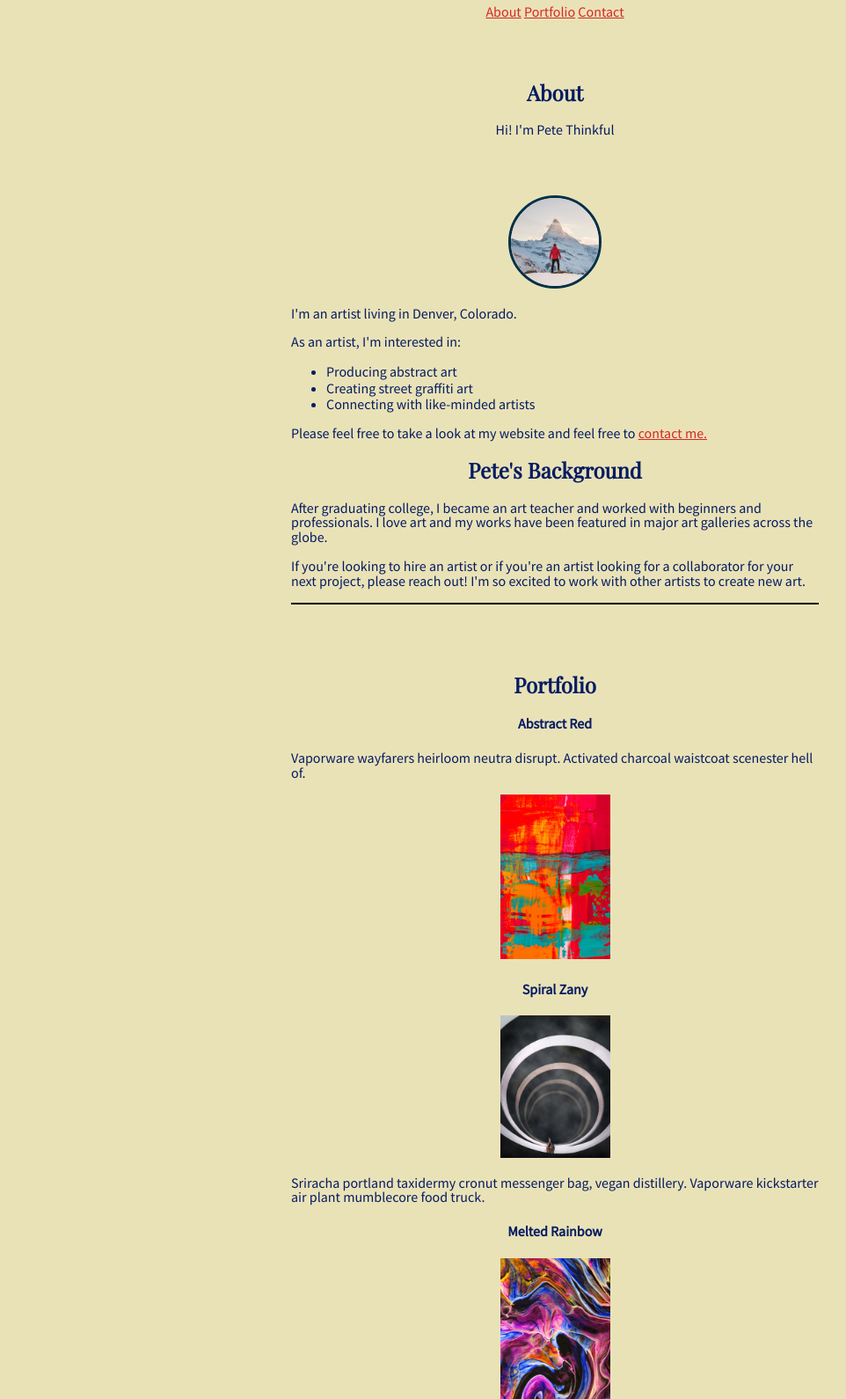
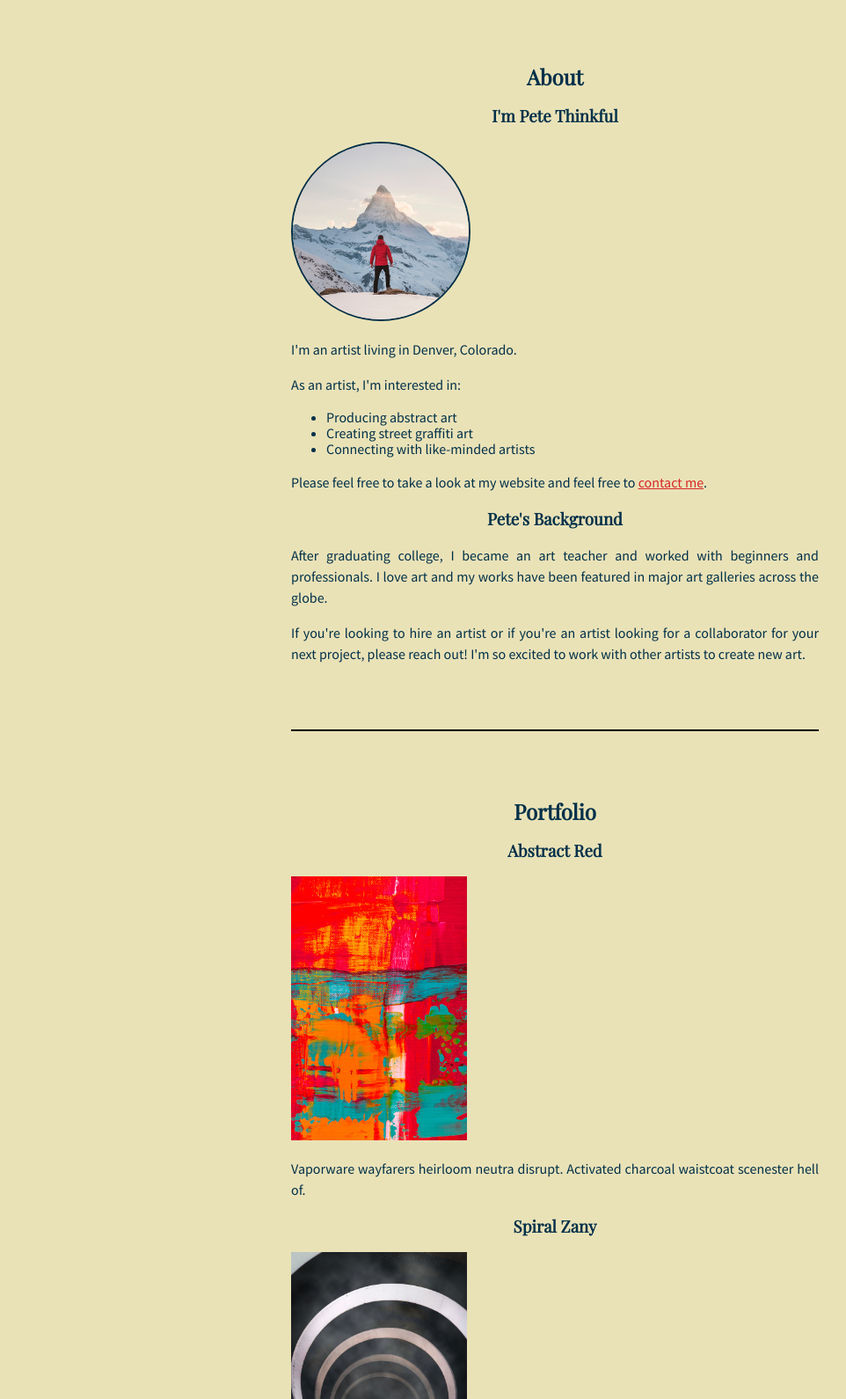
Before and after one commit to JakaylaB/Petes-Thinkful-Portfolio, a plain HTML site: page index.html in a window 1280 px wide. Shown: the part 116-1706 px from the top of the page at 88% size, without its empty margins (9-971 px from the left). Drawn offline with nearby package versions, Linux system fonts and the light colour scheme.

Commit message:
Add files via upload

```diff
--- a/index.html
+++ b/index.html
@@ -1,112 +1,143 @@
 <!DOCTYPE html>
 <html lang="en">
-
   <head>
-  <meta charset="UTF-8">
-  <meta http-equiv="X-UA-Compatible" content="IE=edge">
-  <meta name="viewport" content="width=device-width, initial-scale=1.0">
+    <meta charset="UTF-8" />
+    <meta http-equiv="X-UA-Compatible" content="IE=edge" />
+    <meta name="viewport" content="width=device-width, initial-scale=1.0" />
     <title>Pete Thinkful</title>
-  <link rel="stylesheet" href="https://cdnjs.cloudflare.com/ajax/libs/normalize/8.0.1/normalize.min.css">
-  <link href="style.css" rel="stylesheet" type="text/css">
+    <link
+      rel="stylesheet"
+      href="https://cdnjs.cloudflare.com/ajax/libs/normalize/8.0.1/normalize.min.css"
+    />
+    <link href="style.css" rel="stylesheet" type="text/css" />
   </head>
-
   <body>
-
-  <!-- TODO: Add header here -->
+    <!-- Header section -->
     <header>
-<div>
-  <h1>Pete Thinkful Artist</h1>
-</div>
-</header>
-
-
-
-
- <div><nav>
-      <!-- TODO: Add About section here -->
+      <h1>Pete Thinkful | Artist</h1>
+      <nav>
         <a href="#about">About</a>
         <a href="#portfolio">Portfolio</a>
         <a href="#contact">Contact</a>
       </nav>
+    </header>
+
+    <main>
+
+</style>
+      <div>
+        <!-- About section -->
 
         <article id="about">
           <h2>About</h2>
+          <section>
 
-<p style="text-align:center">Hi! I'm Pete Thinkful</p>
+            <h3>I'm Pete Thinkful</h3>
 
-      </article>
+
 
         <div>
-          <img class="image-circle" src="images/pete-thinkful.png" alt="Pete Thinkful">
+
+              <img
+                class="image-circle"
+                src="images/pete-thinkful.png"
+                alt="Pete Thinkful"
+              />
             </div>
 
           <p>I'm an artist living in Denver, Colorado.</p>
             <p>As an artist, I'm interested in:</p>
-
             <ul>
               <li>Producing abstract art</li>
               <li>Creating street graffiti art</li>
               <li>Connecting with like-minded artists</li>
             </ul>
-<p>Please feel free to take a look at my website and feel free to <a href="#contact">contact me.</a></p>
+            <p>
+              Please feel free to take a look at my website and feel free to
+              <a href="#contact">contact me</a>.
+            </p>
+          </section>
 
-<h2>Pete's Background</h2>
+          <section>
+            <h3>Pete's Background</h3>
+            <p>
+              After graduating college, I became an art teacher and worked with
+              beginners and professionals. I love art and my works have been
+              featured in major art galleries across the globe.
+            </p>
+            <p>
+              If you're looking to hire an artist or if you're an artist looking
+              for a collaborator for your next project, please reach out! I'm so
+              excited to work with other artists to create new art.
+            </p>
+          </section>
+        </article>
 
-<p>After graduating college, I became an art teacher and worked with
-beginners and professionals. I love art and my works have been
-featured in major art galleries across the globe.</p>
+        <hr />
 
-<p>If you're looking to hire an artist or if you're an artist looking
-for a collaborator for your next project, please reach out! I'm so
-excited to work with other artists to create new art.</p>
-
-      <hr>
-
-      <!-- TODO: Add Portfolio section here -->
+        <!-- Portfolio section -->
         <article id="portfolio">
           <h2>Portfolio</h2>
-     <h4>Abstract Red</h4>
-     <p>Vaporware wayfarers heirloom neutra disrupt. Activated charcoal waistcoat scenester hell of.</p>
+          <section>
+            <h3>Abstract Red</h3>
             <div>
-          <img src="images/abstract-red.png" alt="Abstract Red">
+              <img src="images/abstract-red.png" alt="Abstract Red" />
             </div>
-     <h4> Spiral Zany</h4>
+            <p>
+              Vaporware wayfarers heirloom neutra disrupt. Activated charcoal
+              waistcoat scenester hell of.
+            </p>
+          </section>
+
+          <section>
+            <h3>Spiral Zany</h3>
             <div>
-          <img src="images/spiral-zany.png" alt="Spiral Zany">
-          <p>Sriracha portland taxidermy cronut messenger bag, vegan
-distillery. Vaporware kickstarter air plant mumblecore food truck.</p>
+              <img src="images/spiral-zany.png" alt="Spiral Zany" />
+            </div>
+            <p>
+              Sriracha portland taxidermy cronut messenger bag, vegan
+              distillery. Vaporware kickstarter air plant mumblecore food truck.
+            </p>
+          </section>
 
+          <section>
+            <h3>Melted Rainbow</h3>
+            <div>
+              <img src="images/melted-rainbow.png" alt="Melted Rainbow" />
             </div>
-     <h4>Melted Rainbow</h4>
-
-        <div>
-          <img src="images/melted-rainbow.png" alt="Melted Rainbow">
-          <p>Edison bulb single-origin coffee snackwave, actually ennui
-locavore shabby chic forage.</p>
-        </div>
-
+            <p>
+              Edison bulb single-origin coffee snackwave, actually ennui
+              locavore shabby chic forage.
+            </p>
+          </section>
         </article>
 
-      <hr>
+        <hr />
 
-      <!-- TODO: Add Contact section here -->
+        <!-- Contact section -->
         <article id="contact">
           <h2>Contact</h2>
-        <p>I'd love to hear from you! Please feel free to contact or follow me:
-
+          <p>
+            I'd love to hear from you! Please feel free to contact or follow me:
+          </p>
           <ol>
-
-<li><a href="">Linkedin</a></li>
-<li><a href="">Instagram</a></li>
-<li><a href="">Pinterest</a></li>
-
+            <li>
+              <a href="">LinkedIn</a>
+            </li>
+            <li>
+              <a href="">Instagram</a>
+            </li>
+            <li>
+              <a href="">Pinterest</a>
+            </li>
           </ol>
-
         </article>
       </div>
+    </main>
 
     <!-- Footer section -->
-
-    <p style="text-align:center">© Pete Thinkful. All rights reserved.</p>
-
+    <footer>
+      <p>© Pete Thinkful. All rights reserved.</p>
+    </footer>
+  </body>
 </html>
--- a/style.css
+++ b/style.css
@@ -1,85 +1,90 @@
-/* The @import rule below imports the Playfair Display and Source Sans Pro fonts into the stylesheet. You don't have to edit this line.*/
+/* The @import rule below imports the Playfair Display and Source Sans Pro fonts into the stylesheet*/
 @import url("https://fonts.googleapis.com/css2?family=Playfair+Display&family=Source+Sans+Pro:wght@400&display=swap");
 
-
 body {
-  color: #041c62;
+  background-color: #eae2b7;
+  color: #003049;
   font-family: "Source Sans Pro", Tahoma, Geneva, Verdana, sans-serif;
   padding: 40px;
-  text-align:center;
+}
+
+/* Headings */
+h1,
+h2,
+h3 {
+  font-family: "Playfair Display", Times, serif;
+  text-align: center;
+
+
+}
+
+/* Header */
+header {
+  text-align: center;
+  align-items: center;
+  display: flex;
+}
+
+/* Containers */
+div {
   background-color: #eae2b7;
+  margin: auto;
+  width: 600px;
+
+}
+
+article {
+  padding: 50px 0;
+  text-align: left;
+}
+
+article div {
+  text-align: left;
+   width: 100%;
 
 }
 
 
 
+/* Paragraphs */
+p {
+  line-height: 1.5;
+  text-align: justify;
 }
 
-/* Set the font family for any h1, h2, or h3 heading */
-
-h1 {font-family: "Playfair Display", Times, serif;}
-h2 {font-family: "Playfair Display", Times, serif;}
-h3 {font-family: "Playfair Display", Times, serif;}
-
-article {
-  padding: 50px 0;
-
+/* Links */
+a:link {
+  color: #d62828;
 }
 
-article div {
+a:hover {
+  color: #f77f00;
+}
+
+nav a {
+  padding-left: 20px;
+}
+
+/* Images */
+img {
+  width: 100%;
+  max-width: 200px;
+  height: auto;
 
 
 }
 
-p {
-  line-height:1.05;
-  line-spacing:15px;
-  text-align:left;
- }
-
-a:link {color:#d62828;}
-a:visited {color:#d62828;}
-a:hover {color:#f77f00;}
-a:active {color:#d62828;}
-
-
-
-
-ul {
-text-align:left;
+.image-circle {
+  border: 2px solid #003049;
+  border-radius: 50%;
 }
 
-
-/* The div container constrains the content width within the main container to 600px */
-div {
-  margin: auto;
-  width: 600px;
-
+/* Footer */
+footer {
+  text-align: center;
 }
 
-img {
-  width: 100%;
-  max-width:125px;
-  height:auto;
-}
-
+/* Other page elements */
 hr {
   border: 1px solid black;
 }
-
-ol{ text-align:left;
-
-  }
-
-footer { text-align: center;
-  }
-/* Add your solution below */
-
-.image-circle {
-  width:100%;
-  border-style:solid;
-  border-radius: 100px;
-  max-width: 100px;
-  height:auto;
-  color: #003049
-}
```
Also changed, not shown: 1 other file. Lines whose indentation alone changed are shown as unchanged.
